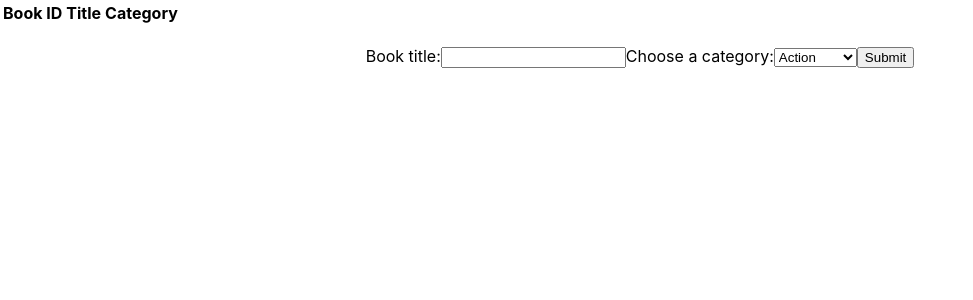
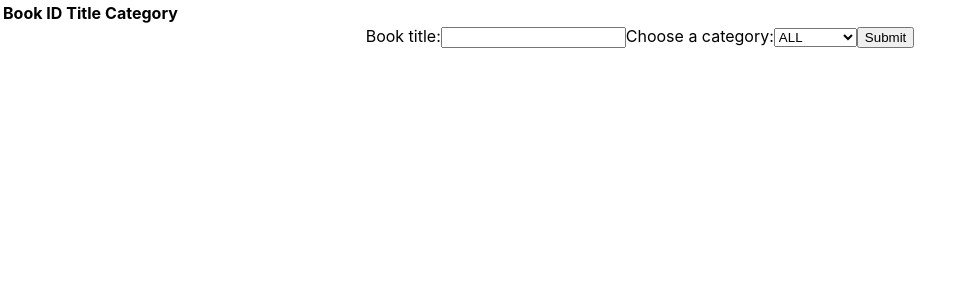
Before and after one commit to rahalrazika/Bookstore-React, a React (Create React App) app: page / in a window 1280 px wide. Shown: the top 300 px of the page, without its empty margins (0-973 px from the left). Built offline with nearby package versions, Linux system fonts and the light colour scheme.

Commit message:
add filter and category filter files

```diff
--- a/src/components/App.js
+++ b/src/components/App.js
@@ -6,7 +6,6 @@ function App() {
   return (
     <div className="App">
       <BooksList />
-      <br />
       <BooksFrom />
 
     </div>
--- a/src/containers/BooksFrom.js
+++ b/src/containers/BooksFrom.js
@@ -4,7 +4,7 @@ import { connect } from 'react-redux';
 import { createBook } from '../actions/index';
 
 const BooksFrom = ({ createBook }) => {
-  const bookCat = ['Action', 'Biography', 'History', 'Horror', 'Kids', 'Learning', 'Sci-Fi'];
+  const bookCat = ['ALL', 'Action', 'Biography', 'History', 'Horror', 'Kids', 'Learning', 'Sci-Fi'];
   const [Data, setData] = useState({ title: '', category: '' });
   const handleChange = (e) => {
     setData((Data) => ({ ...Data, [e.target.name]: e.target.value }));
```
Also changed, not shown: src/components/CategoryFilter.js (added), src/reducers/filter.js (added).
